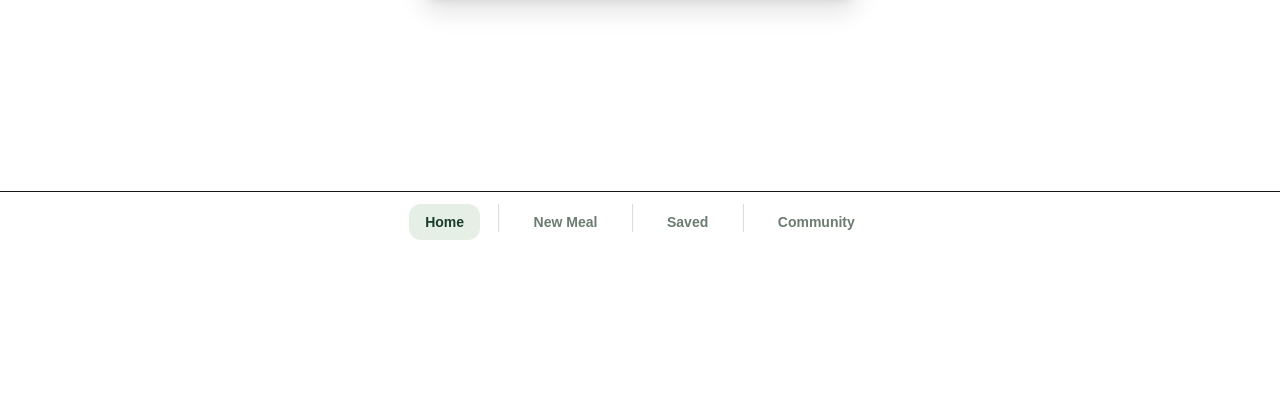
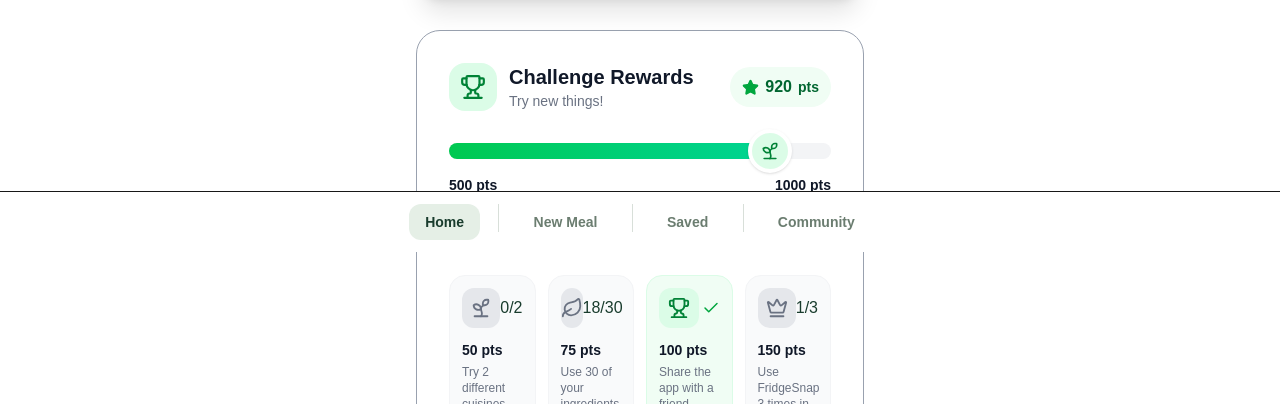
Before and after one commit to smilyfaces/Palmetto-Hacks-2027, a Next.js app: page / in a window 1280 px wide. Shown: the part 548-952 px from the top of the page. Before the commit the page ends 800 px from the top, so only its background shows below. Built offline with nearby package versions, Linux system fonts and the light colour scheme.

Commit message:
added milestones component

```diff
--- /dev/null
+++ b/components/Milestones.tsx
@@ -0,0 +1,184 @@
+"use client";
+
+import {
+  Sprout,
+  Star,
+  Trophy,
+  Crown,
+  Lock,
+  Check,
+  Leaf,
+} from "lucide-react";
+
+type MilestoneTrackerProps = {
+  points?: number;
+};
+
+const milestones = [
+  { points: 0, title: "Getting Started", icon: Sprout },
+  { points: 100, title: "Healthy Habit", icon: Leaf },
+  { points: 250, title: "On a Roll!", icon: Sprout },
+  { points: 500, title: "Meal Master", icon: Trophy },
+  { points: 1000, title: "Nutrition Pro", icon: Crown },
+];
+
+const challenges = [ /* maybe needs numcurr and numneeded? */
+    { points: 50, desc: "Try 2 different cuisines", numCurr: 0, numNeeded: 2, icon: Sprout },
+    { points: 75, desc: "Use 30 of your ingredients", numCurr: 18, numNeeded: 30, icon: Leaf },
+    { points: 100, desc: "Share the app with a friend", numCurr: 1, numNeeded: 1, icon: Trophy },
+    { points: 150, desc: "Use FridgeSnap 3 times in one week", numCurr: 1, numNeeded: 3, icon: Crown }
+];
+
+export default function Milestones({
+  points = 920,
+}: MilestoneTrackerProps) {
+  const currentIndex = milestones.reduce(
+    (index, milestone, i) =>
+      points >= milestone.points ? i : index,
+    0
+  );
+
+  const current = milestones[currentIndex];
+  const next = milestones[currentIndex + 1];
+
+  const progress = next
+    ? Math.min(
+        100,
+        ((points - current.points) /
+          (next.points - current.points)) *
+          100
+      )
+    : 100;
+
+  return (
+    <section className="w-full rounded-3xl border border-gray-400 bg-white p-8 max-w-md mx-auto mt-8">
+      {/* Header */}
+      <div className="flex items-center justify-between gap-3">
+        <div className="flex items-center gap-3">
+          <div className="flex h-12 w-12 items-center justify-center rounded-2xl bg-green-100 text-green-700">
+            <Trophy size={26} />
+          </div>
+
+          <div>
+            <h2 className="text-xl font-bold text-gray-900">
+              Challenge Rewards
+            </h2>
+            <p className="text-sm text-gray-500">
+              Try new things!
+            </p>
+          </div>
+        </div>
+
+        <div className="flex shrink-0 items-center gap-1.5 rounded-full bg-green-50 px-3 py-2 font-semibold text-green-800">
+          <Star size={17} className="fill-green-600 text-green-600" />
+          <span>{points}</span>
+          <span className="text-sm">pts</span>
+        </div>
+      </div>
+
+      {/* Progress bar */}
+      <div className="mt-8">
+        <div
+          className="relative h-4 overflow-visible rounded-full bg-gray-100"
+          role="progressbar"
+          aria-label="Progress toward next milestone"
+          aria-valuemin={0}
+          aria-valuemax={100}
+          aria-valuenow={Math.round(progress)}
+        >
+          <div
+            className="h-full rounded-full bg-gradient-to-r from-green-500 to-emerald-400 transition-all duration-500"
+            style={{ width: `${progress}%` }}
+          />
+
+          <div
+            className="absolute top-1/2 -translate-x-1/2 -translate-y-1/2 rounded-full border-4 border-white bg-green-100 p-2 text-green-700 shadow-sm"
+            style={{ left: `${progress}%` }}
+          >
+            <Sprout size={20} />
+          </div>
+        </div>
+
+        <div className="mt-4 flex items-start justify-between gap-2 text-sm">
+          <div>
+            <p className="font-bold text-gray-900">
+              {current.points} pts
+            </p>
+            <p className="text-gray-500">{current.title}</p>
+          </div>
+
+          {next ? (
+            <div className="text-right">
+              <p className="font-bold text-gray-900">
+                {next.points} pts
+              </p>
+              <p className="text-gray-500">{next.title}</p>
+            </div>
+          ) : (
+            <div className="text-right">
+              <p className="font-bold text-green-700">
+                All milestones reached!
+              </p>
+              <p className="text-gray-500">Amazing work</p>
+            </div>
+          )}
+        </div>
+
+        {next && (
+          <p className="mt-3 text-sm text-gray-500">
+            Only{" "}
+            <span className="font-semibold text-green-700">
+              {next.points - points} points
+            </span>{" "}
+            to your next milestone!
+          </p>
+        )}
+      </div>
+
+      {/* Milestone rewards */}
+      <div className="mt-7 grid grid-cols-2 gap-3 sm:grid-cols-4">
+        {challenges.map((challenge) => {
+          const Icon = challenge.icon;
+          const unlocked = challenge.numCurr >= challenge.numNeeded; /* depends on if challenge is completed */
+
+          return (
+            <div
+              key={challenge.points}
+              className={`relative rounded-2xl border p-3 ${
+                unlocked
+                  ? "border-green-100 bg-green-50"
+                  : "border-gray-100 bg-gray-50"
+              }`}
+            >
+              <div className="mb-3 flex items-center justify-between">
+                <div
+                  className={`flex h-10 w-10 items-center justify-center rounded-xl ${
+                    unlocked
+                      ? "bg-green-100 text-green-700"
+                      : "bg-gray-200 text-gray-500"
+                  }`}
+                >
+                  <Icon size={22} />
+                </div>
+
+                {unlocked ? (
+                  <Check size={18} className="text-green-600" />
+                ) : (
+                  <p>{challenge.numCurr}/{challenge.numNeeded}</p>
+                )}
+              </div>
+
+              <p className="text-sm font-bold text-gray-900">
+                {challenge.points.toLocaleString()} pts
+              </p>
+
+              <p className="mt-1 text-xs text-gray-500">
+                {challenge.desc}
+              </p>
+            </div>
+          );
+        })}
+      </div>
+    </section>
+  );
+}
```
